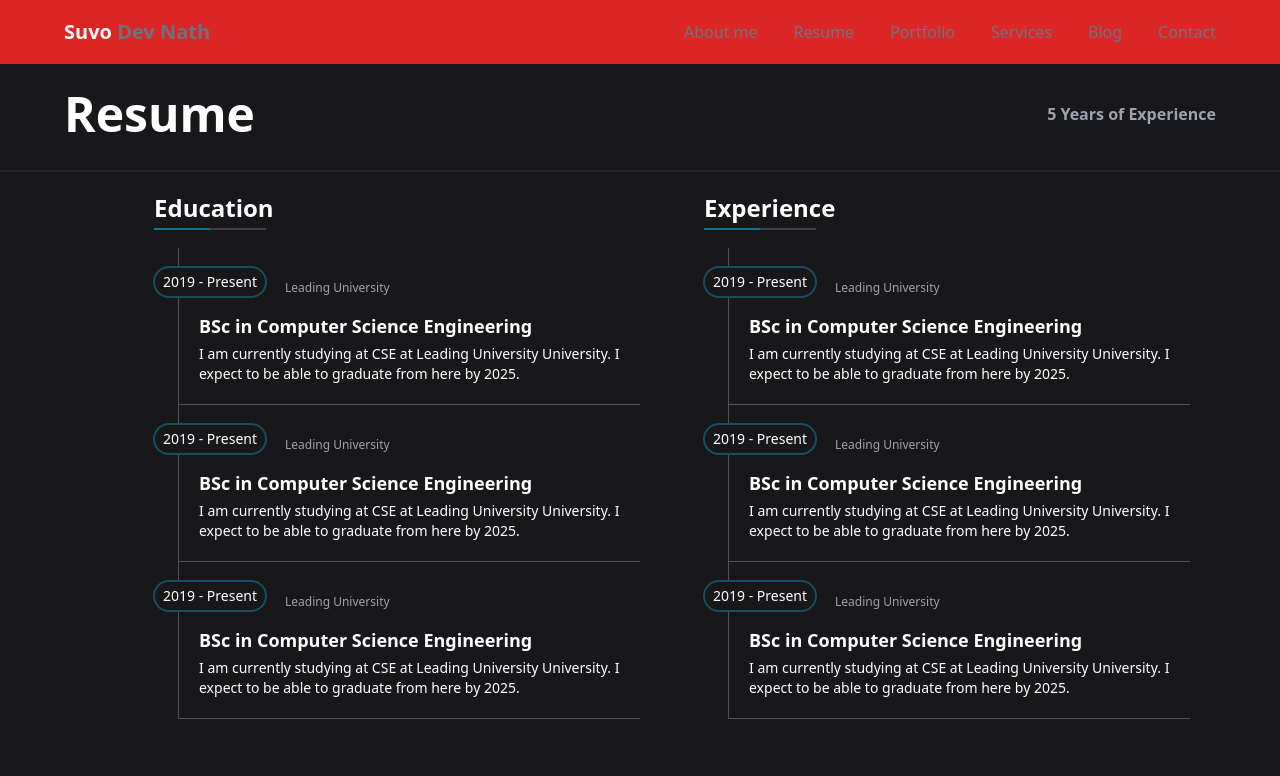
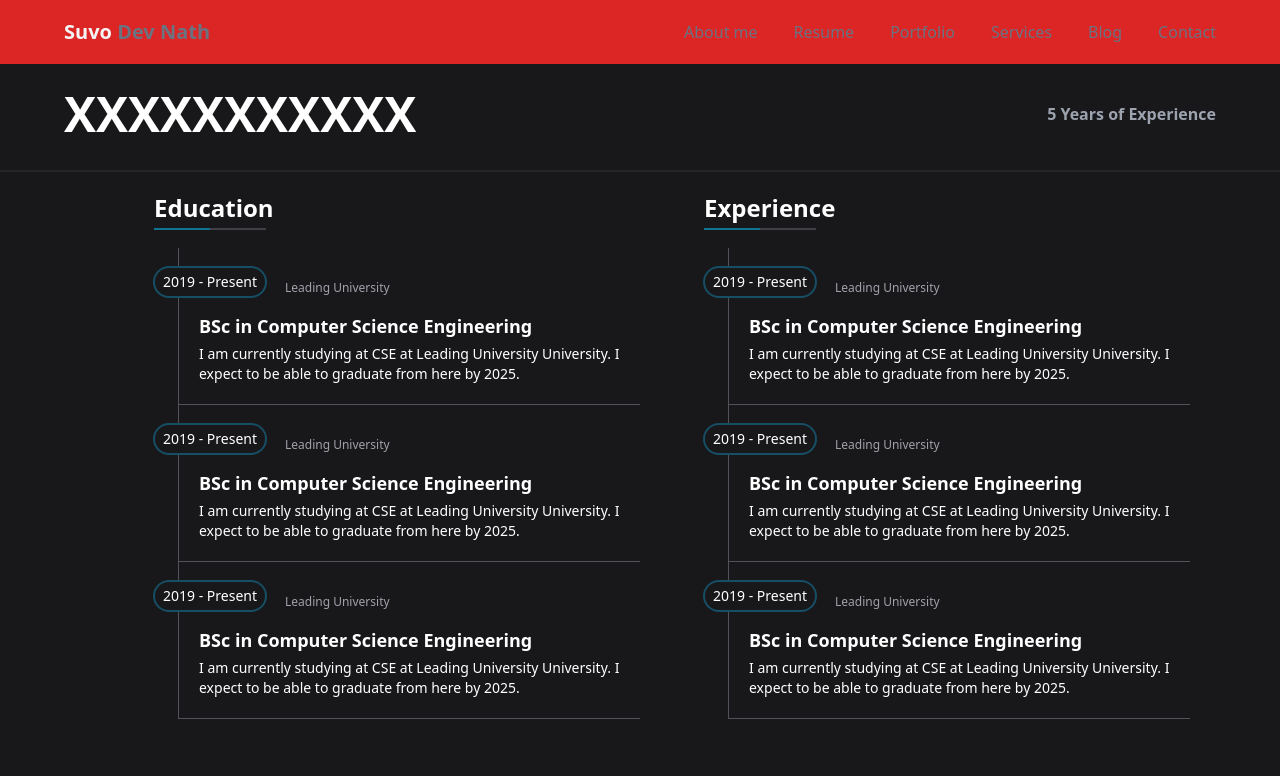
Before and after one commit to SuvoDevNath/Portfolio, a website: page resume.html in a window 1280 px wide. Shown: the top 776 px of the page. Drawn offline with nearby package versions, Linux system fonts and the light colour scheme; files that its build step writes are made by us from their sources.

Commit message:
resume.html

```diff
--- a/resume.html
+++ b/resume.html
@@ -136,7 +136,7 @@ xl:bg-red-600
         sm:flex-row sm:justify-between sm:items-center sm:px-10 md:px-16"
       >
         <div class=" text-center flex items-center ">
-          <h1 class="text-4xl font-bold text-white xl:text-5xl">Resume</h1>
+          <h1 class="text-4xl font-bold text-white xl:text-5xl">XXXXXXXXXXX</h1>
         </div>
         <div class="text-start flex items-start ">
           <h1
```
